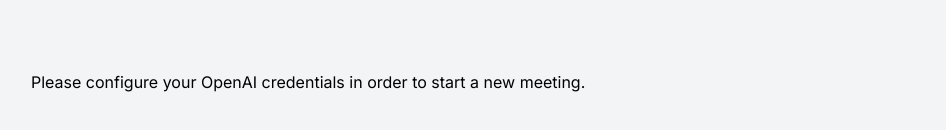
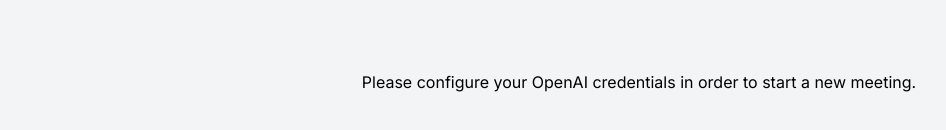
Before and after one commit to oegea/whisper-labs, a Next.js app: page / in a window 1280 px wide. Shown: the part 318-448 px from the top of the page, without its empty margins (1-947 px from the left). Built offline with nearby package versions, Linux system fonts and the light colour scheme; no server answers.

Commit message:
Small style improvement

```diff
--- a/app/page.js
+++ b/app/page.js
@@ -13,7 +13,7 @@
   }
 
   if (getLocalStorage().getItem("openai-key") === null || getLocalStorage().getItem("openai-key") === ""){
-    return <p>Please configure your OpenAI credentials in order to start a new meeting.</p>
+    return <p className="text-center">Please configure your OpenAI credentials in order to start a new meeting.</p>
   }
 
   return (
```
